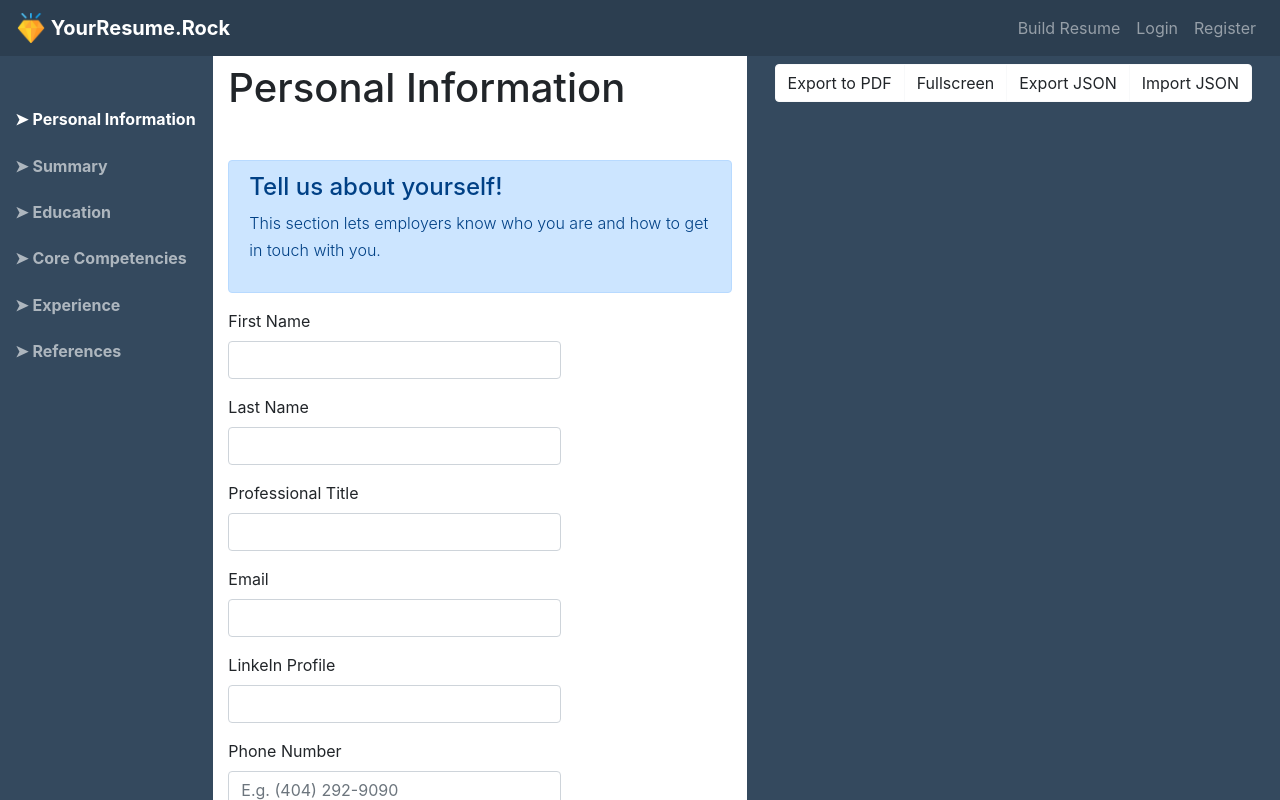
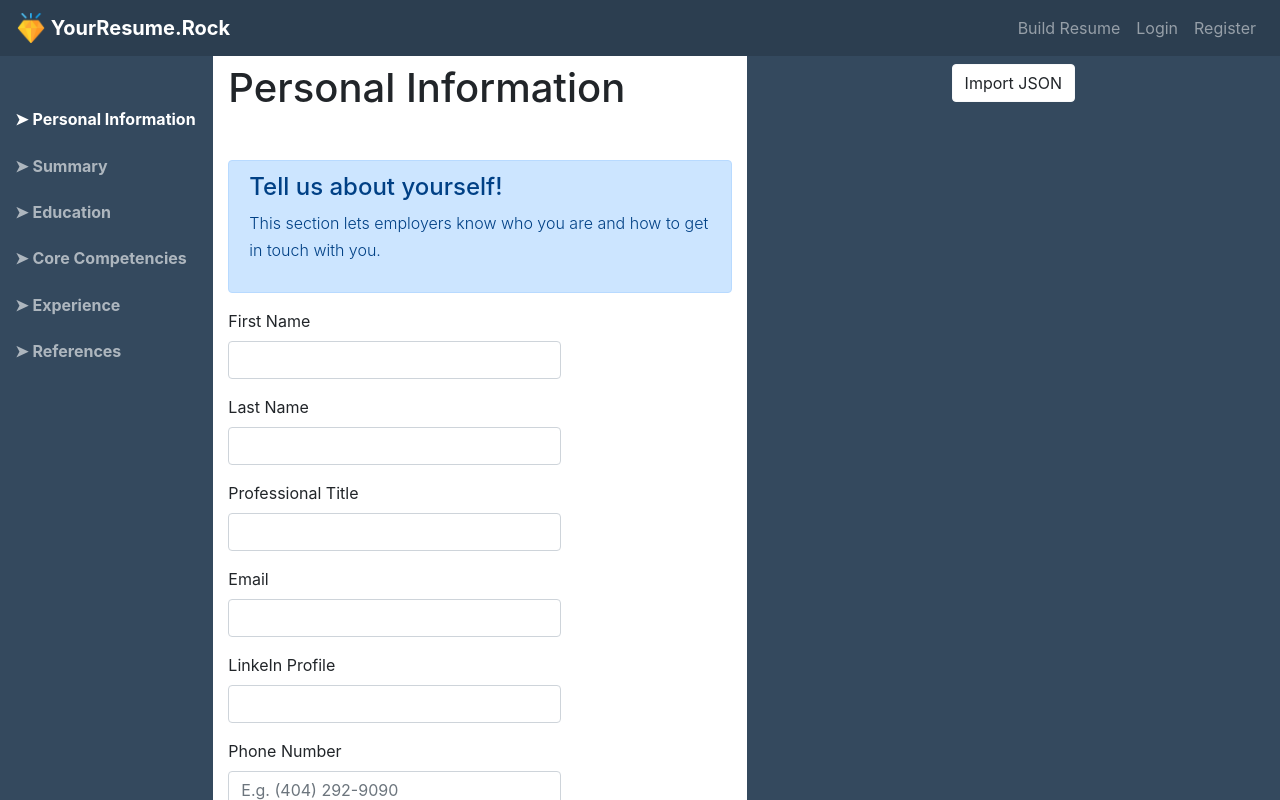
Before and after one commit to ArpitaDeb/ResumeRock, a React (Create React App) app in the folder client/: page /resume in a window 1280 px wide. Built offline with nearby package versions, Linux system fonts and the light colour scheme.

Commit message:
handle the routes in preview section

```diff
--- a/client/src/components/preview/index.js
+++ b/client/src/components/preview/index.js
@@ -6,18 +6,24 @@ import fileDownload from 'js-file-download';
 import { Upload } from "./Upload";
 
 export default function Preview(props) {
+  const [showImportBtn, setShowImportBtn] = useState(true);
   const [showUpload, setShowUpload] = useState(false);
+  const [showMenu, setShowMenu] = useState(false);
 
   const exportJSON = useCallback(() => {
     fileDownload(JSON.stringify(props.data), 'resume.json');
   }, [props.data])
   const onFileImported = (data) => {
+    debugger
+    setShowImportBtn(false)
+    setShowMenu(true);
     setShowUpload(false)
     props.onUpdate(JSON.parse(data))
   }
 
   return (
     <div>
+      {showMenu ?
         <div className="bar-container">
           <ButtonGroup className="previw-bar">
             <Button variant="light">Export to PDF</Button>
@@ -30,14 +36,26 @@ export default function Preview(props) {
           </Button>
             <Button
               variant="light"
-            onClick={() => { setShowUpload(true) }}
+              onClick={() => {setShowImportBtn(false) ; setShowUpload(true)} }
             >
               Import JSON
             </Button>
           </ButtonGroup >
         </div>
+        : showImportBtn ?
+          <div className="bar-container">
+            <ButtonGroup className="previw-bar">
+              <Button
+                variant="light"
+                onClick={() => { setShowImportBtn(false) ; setShowUpload(true)}}
+              >
+                Import JSON
+            </Button>
+            </ButtonGroup>
+          </div> : ""
+}
       <div >
-        {showUpload ? <Upload onFileImported={onFileImported} /> : <CustomerServiceTemplate data={props.data} />}
+        {showUpload ? <Upload onFileImported={onFileImported} /> : showMenu ? <CustomerServiceTemplate data={props.data} /> : ""}
       </div>
     </div >
   )
```
Lines whose indentation alone changed are shown as unchanged.
